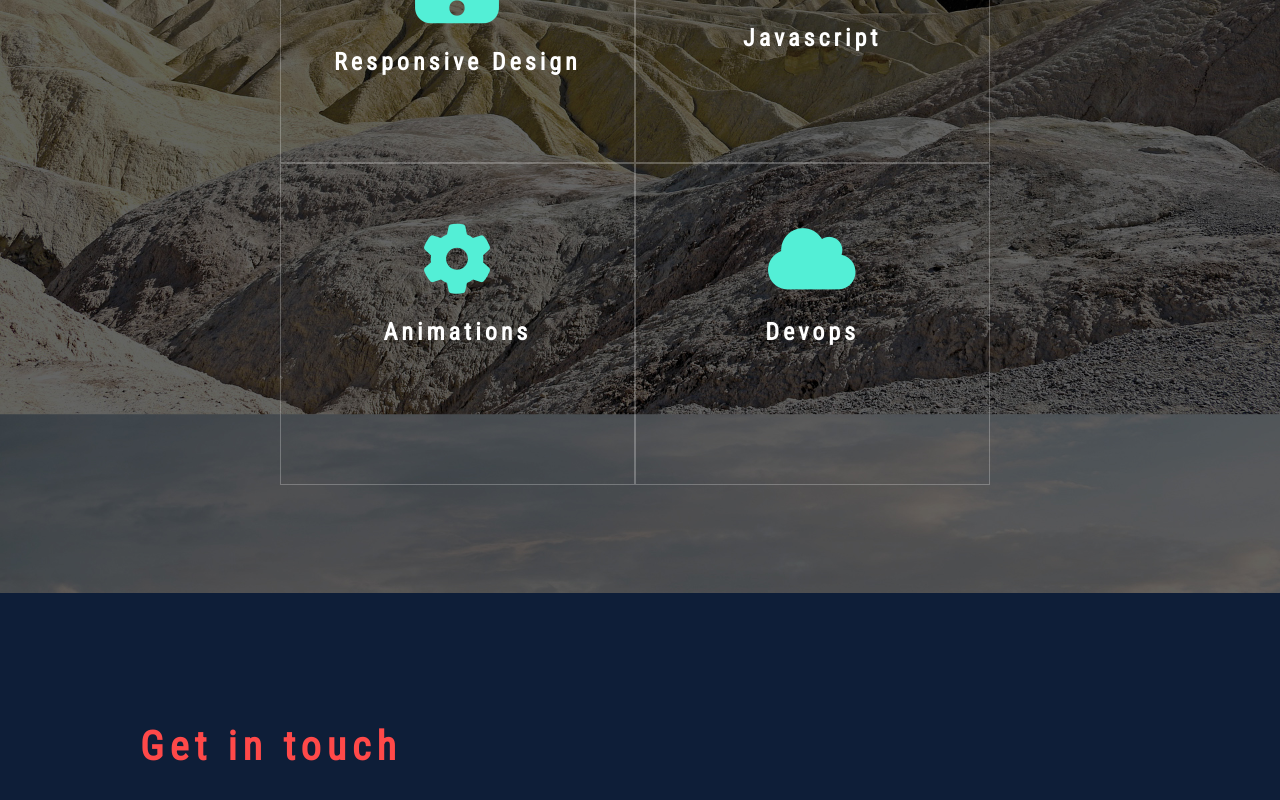
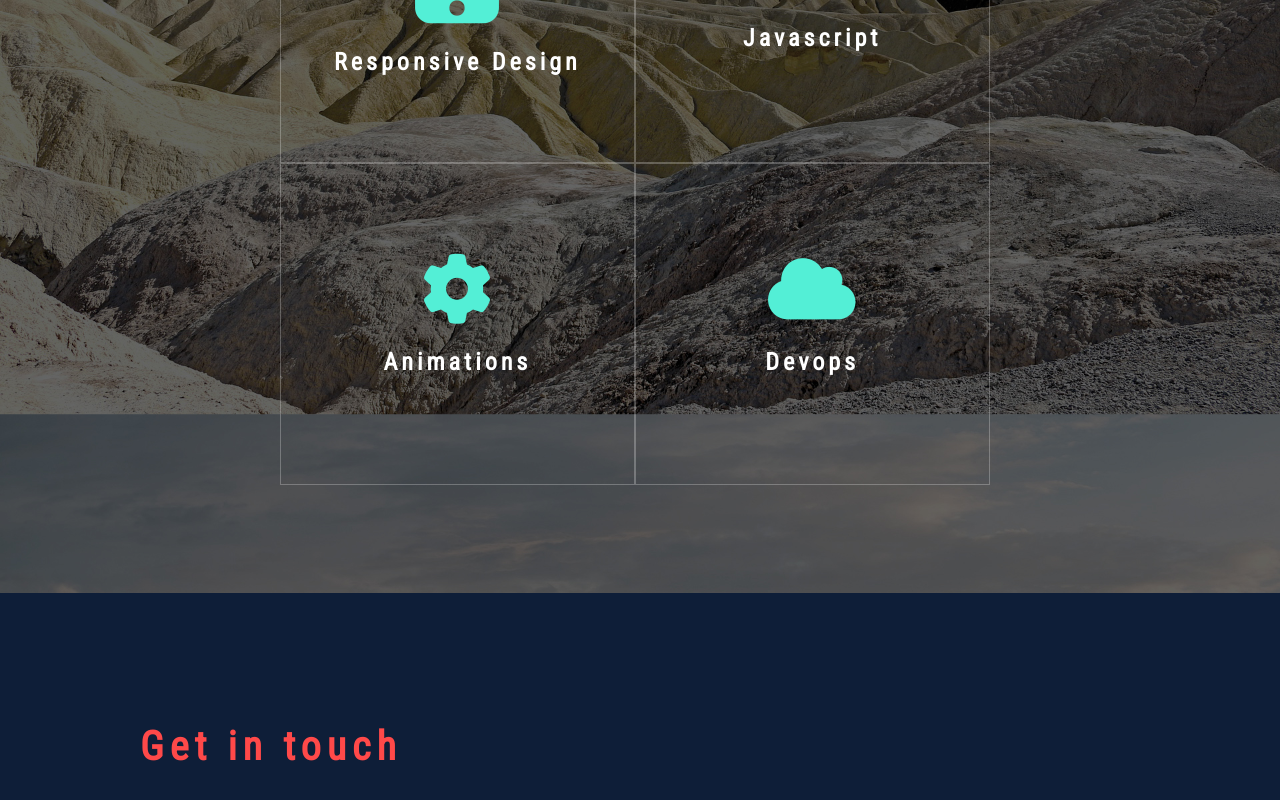
Before and after one commit to IanSpringer/portfolio, a React (Create React App) app: page / in a window 1280 px wide. Shown: the part 2583-3383 px from the top of the page. Built offline with nearby package versions, Linux system fonts and the light colour scheme.

Commit message:
trying to deploy

```diff
--- a/src/index.css
+++ b/src/index.css
@@ -315,3 +315,6 @@ p{
   opacity: 1;
   y: 0px;
 }
+.fa-cloud, .fa-cog{
+  margin-top: 30px;
+}
```
